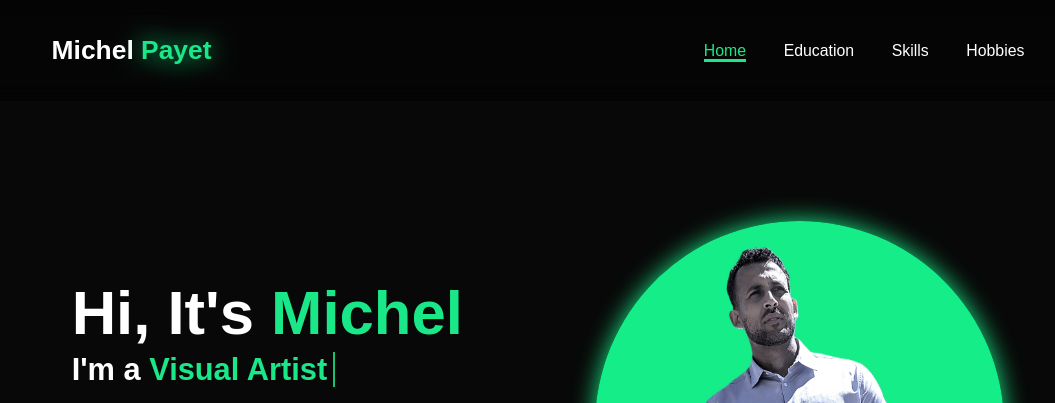
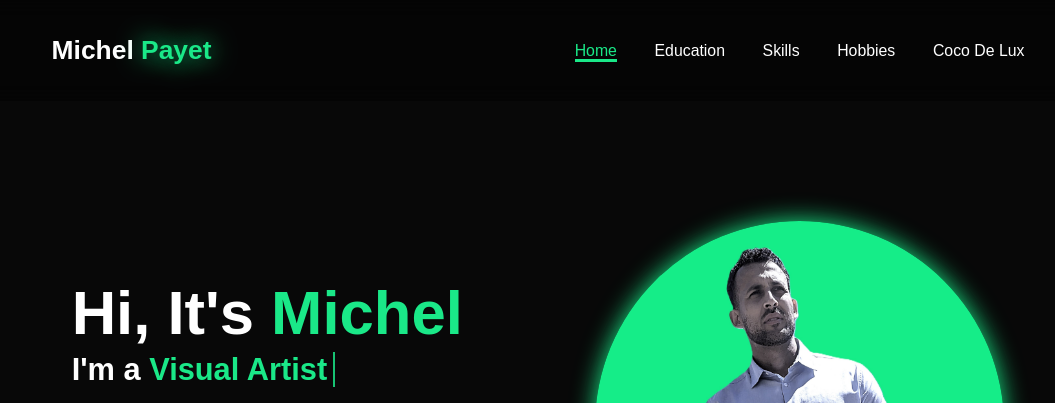
Before and after one commit to Michelpayet/website, a plain HTML site: page index.html in a window 1280 px wide. Shown: the top 403 px of the page, without its empty margins (102-1157 px from the left). Drawn offline with nearby package versions, Linux system fonts and the light colour scheme.

Commit message:
Update index.html
added coco de lux link

```diff
--- a/index.html
+++ b/index.html
@@ -20,6 +20,7 @@
             <a href="#education">Education</a>
             <a href="#skills">Skills</a>
             <a href="#hobbies">Hobbies</a>
+            <a href="parallax/index.html">Coco De Lux</a>
 
         </nav>
     </header>
```
